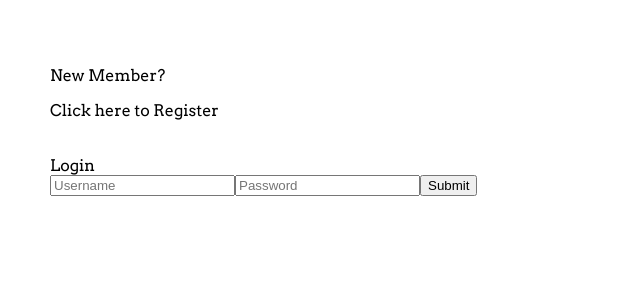
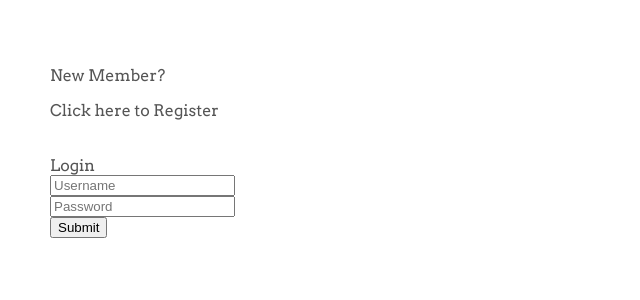
Before and after one commit to nicholasstano/gbf-frontend, a React (Create React App) app: page /observe in a window 1280 px wide. Shown: the top 300 px of the page, without its empty margins (0-640 px from the left). Built offline with nearby package versions, Linux system fonts and the light colour scheme.

Commit message:
Update and clean css files

```diff
--- a/src/Containers/Observe/observe.scss
+++ b/src/Containers/Observe/observe.scss
@@ -24,3 +24,15 @@ div.observe {
         padding: 10px;
     }
 }
+
+label {
+  padding: 10px 5px;
+}
+
+input {
+  display: block;
+}
+
+input .observeButtons {
+  display: inline;
+}
--- a/src/index.css
+++ b/src/index.css
@@ -1,3 +1,8 @@
+div {
+  font-family: 'Arvo';
+  color: #555;
+}
+
 body {
   margin: 0;
   font-family: 'Arvo';
@@ -14,6 +19,13 @@ div#nav-bucket {
   border-bottom: 0.5px solid black;
 }
 
+select {
+  width: 300px;
+  padding: 5px 5px;
+  margin: 10px 5px;
+  border: 1px solid;
+}
+
 @font-face {
   font-family: 'Arvo';
   src: local('Arvo'), url(./fonts/Arvo/Arvo-Regular.ttf) format('truetype');
```
